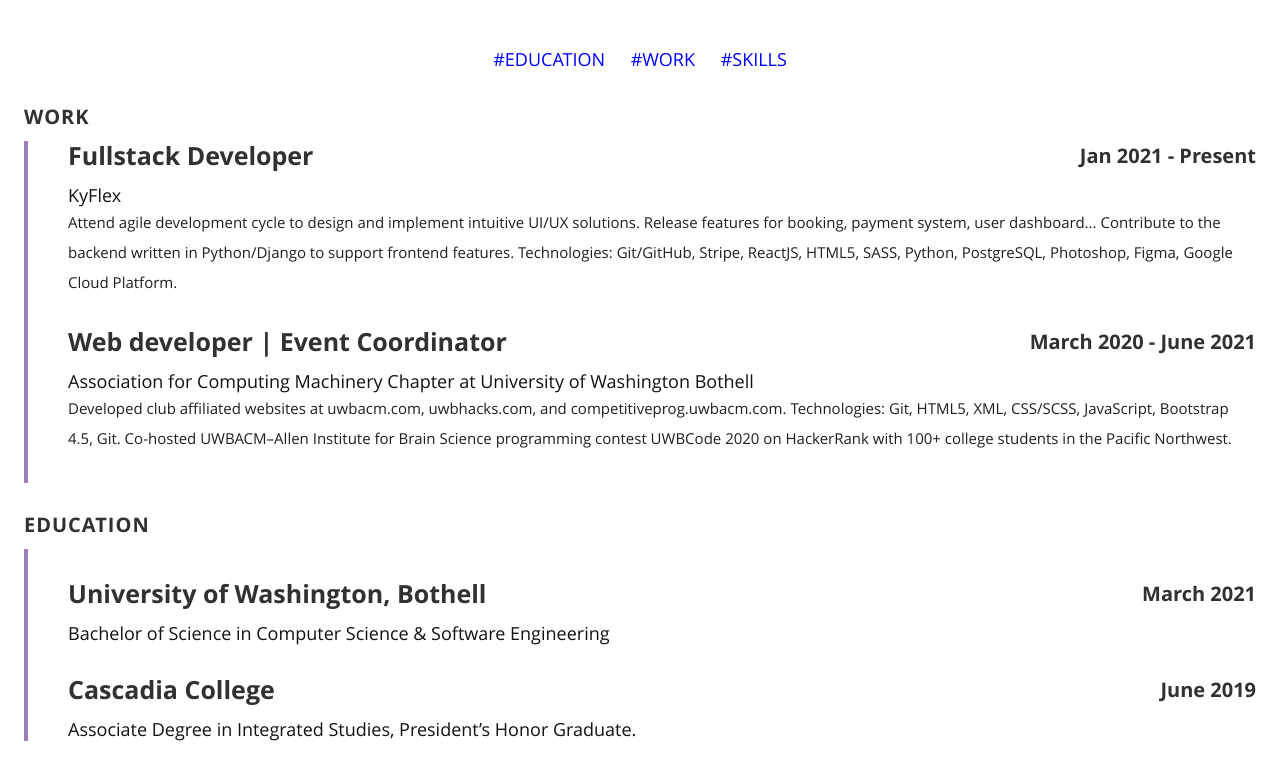
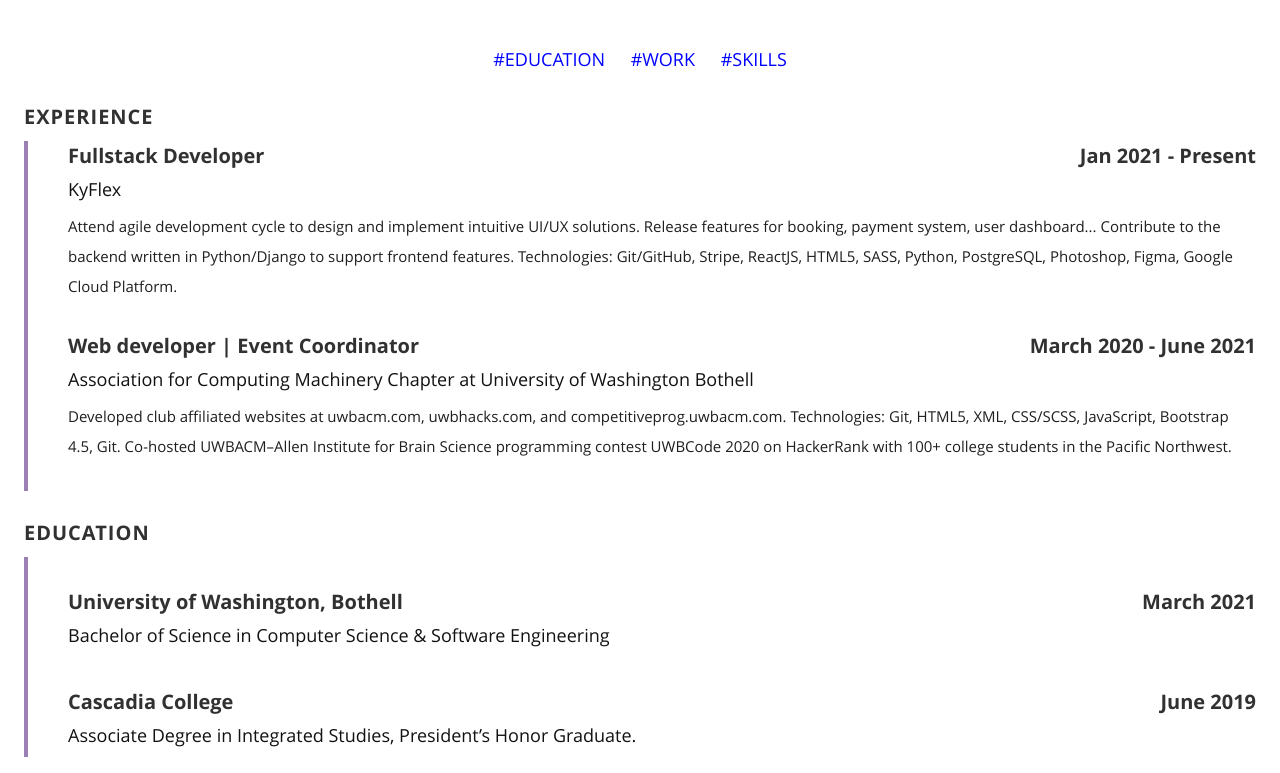
Before and after one commit to mduw/mduw.github.io, a React (Create React App) app: page / in a window 1280 px wide. Shown: the part 998-1771 px from the top of the page. Built offline with nearby package versions, Linux system fonts and the light colour scheme; the HTML template or start-up script is replaced by a standard one.

Commit message:
update styling

```diff
--- a/public/css/layout.css
+++ b/public/css/layout.css
@@ -370,7 +370,7 @@
 #resume .info {
   font: 1.8rem/24px "opensans-regular", serif;
   color: #121212;
-  margin: 0;
+  margin: 0 0 10px 0;
 }
 #resume .info-details {
   font-size: 1.7rem;
--- a/src/Components/Resume.js
+++ b/src/Components/Resume.js
@@ -13,7 +13,7 @@
         <Grid item xs={12}>
           <Grid item container xs={12}>
             <Grid item xs={12} md={9}>
-              <h3>{edu.school}</h3>
+              <h4>{edu.school}</h4>
               <p className="info">{edu.degree}</p>
               <p className="info-details">{edu.description}</p>
             </Grid>
@@ -32,7 +32,7 @@
         <Grid item xs={12}>
           <Grid item container>
             <Grid item xs={12} md={9}>
-              <h3>{job.title}</h3>
+              <h4>{job.title}</h4>
             </Grid>
             <Grid item xs={12} md={3} className="resume-year">
               <h4>{job.years}</h4>
@@ -124,7 +124,7 @@
         <Grid container className="work" id="resume-work">
           <Grid item xs={12}>
             <h1>
-              <span>Work</span>
+              <span>Experience</span>
             </h1>
           </Grid>
           <Grid item container className="section-body">
```
